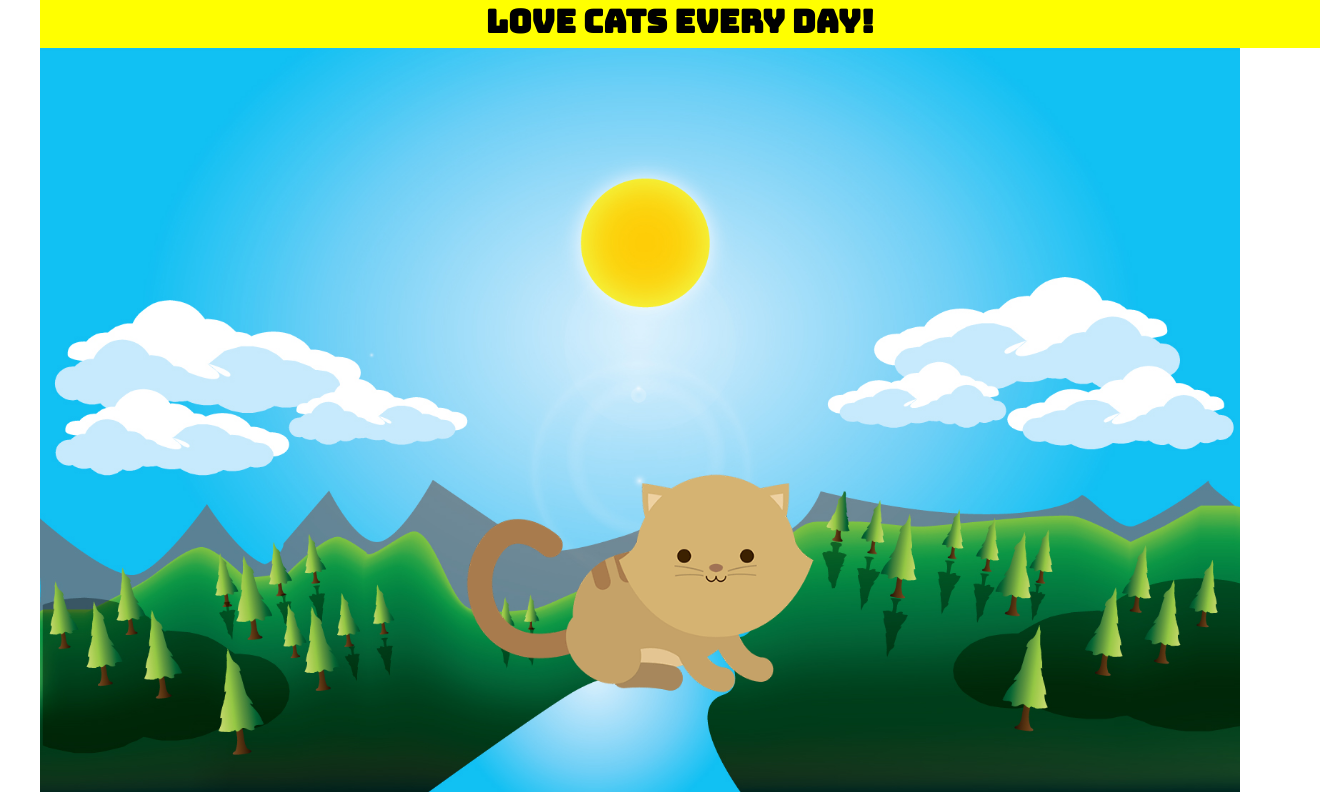
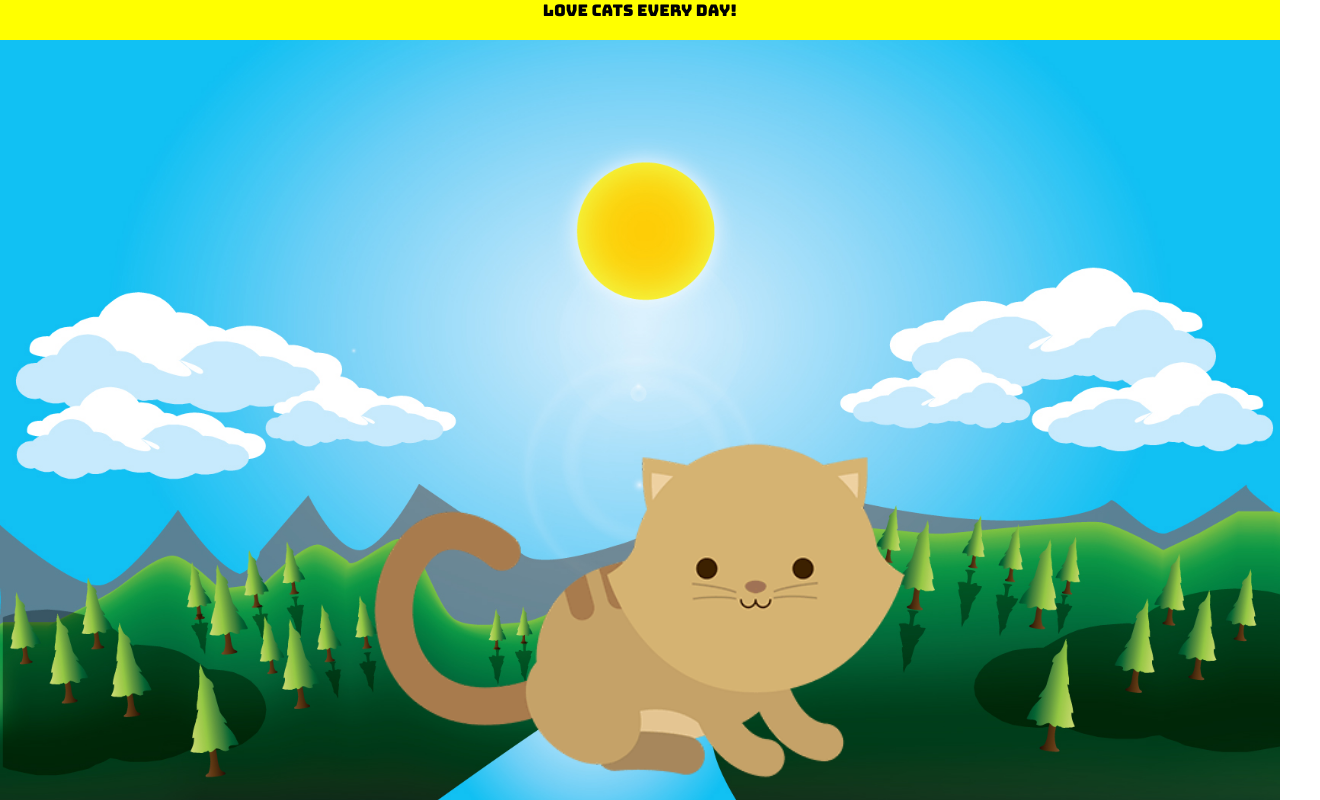
Before and after one commit to NatalyCortez/Kitten, a plain HTML site: page index.html in a window 1280 px wide. Shown: the whole page, 1320 px wide, since content can reach past the window. Drawn offline with Linux system fonts and the light colour scheme.

Commit message:
subiendo version final

```diff
--- a/css/grillas.css
+++ b/css/grillas.css
@@ -1,6 +1,6 @@
 .container {
   margin: 0 auto;
-  max-width: 1200px;
+  max-width: 1500px;
   width: 100%;
 }
 
--- a/css/main.css
+++ b/css/main.css
@@ -6,16 +6,16 @@
 body {
   font-family: 'Bungee', cursive;
 }
-h1 {
+
+p {
   text-align: center;
-  background: lightblue;
-  height: 6vh;
-  width: 100vw;
-  font-size: 2rem;
+  background: rgb(173, 216, 230);
+  font-size: 1em;
+  height: 5vh;
 }
 .image {
   background-image: url('../assets/images/night.jpg');
-  height: 93vh;
+  height: 95vh;
   width: 100vw;
   background-size: cover;
   background-position: center;
@@ -23,17 +23,15 @@ h1 {
 }
 .cat {
   background-image: url('../assets/images/kitten-small.png');
-  height: 230px;
+  height: 44vh;
   background-position: center;
   background-size: contain;
   position: relative;
   background-repeat: no-repeat;
-  top: 57%
+  top: 50vh;
 }
-
 @media (min-width: 728px) {
-  h1 {
-    text-align: center;
+  p {
     background: salmon;
   }
   .image {
@@ -44,9 +42,9 @@ h1 {
   }
 }
 @media (min-width: 992px) {
-  h1 {
-    text-align: center;
+  p {
     background: yellow;
+    font-size: 1em;
   }
   .image {
     background-image: url('../assets/images/sunny-day.jpg');
--- a/index.html
+++ b/index.html
@@ -2,26 +2,30 @@
 <html>
   <head>
     <meta charset="utf-8">
+    <meta name="viewport" content="width=device-width, initial-scale=1">
+    <link rel="stylesheet" href="css/grillas.css">
     <link rel="stylesheet" href="css/main.css">
-    <link rel="stylesheet" href="css/grillas.css">
     <link href="https://fonts.googleapis.com/css?family=Bungee" rel="stylesheet">
     <title>Kitten</title>
   </head>
   <body>
     <div class="container">
       <div class="row">
-        <div class="col-xs-12">
         <header>
-            <h1>Love cats every day!</h1>
+          <p>Love cats every day!</p>
         </header>
       </div>
     </div>
+    </div>
+    <div class="container">
       <div class="row">
         <div class="col-xs-12 image">
-          <div class="col-xs-offset-3 col-xs-6 cat">
+          <div class="col-xs-offset-2 col-xs-8 cat"></div>
         </div>
       </div>
     </div>
+
+
 
 
     </div>
```
Lines whose indentation alone changed are shown as unchanged.
